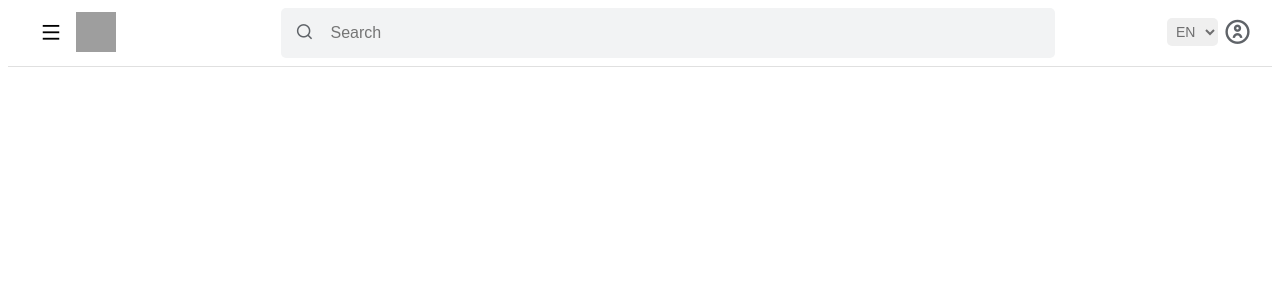
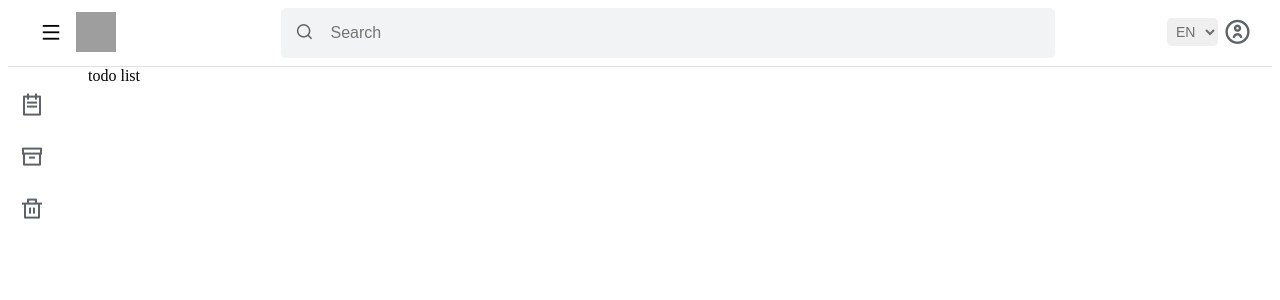
Before and after one commit to khairnabiyevaleyla/todo-react, a React (Vite) app: page / in a window 1280 px wide. Shown: the top 300 px of the page. Built offline with nearby package versions, Linux system fonts and the light colour scheme; grey boxes are pictures that could not be loaded.

Commit message:
Added  menu details at left side

```diff
--- a/src/App.tsx
+++ b/src/App.tsx
@@ -1,4 +1,5 @@
 import Navbar from "./components/navbar/Navbar"
+import ToDoContainer from "./components/todocontainer/ToDoContainer"
 
 
 function App() {
@@ -6,6 +7,7 @@ function App() {
   return (
     <>
    <Navbar/>
+   <ToDoContainer/>
     </>
   )
 }
--- /dev/null
+++ b/src/components/todocontainer/SideBar/SideBar.tsx
@@ -0,0 +1,33 @@
+import React, { useState } from "react";
+import style from "./sidebar.module.scss";
+import { useTranslation } from "react-i18next";
+
+const SideBar = () => {
+  const [isOpen, setIsOpen] = useState(false);
+  const { t } = useTranslation();
+
+  const sidebarItems = [
+    { icon: <i className="ri-todo-line"></i>, label: t("sidebar.lists") },
+    { icon: <i className="ri-archive-line"></i>, label: t("sidebar.archive") },
+    { icon: <i className="ri-delete-bin-line"></i>, label: t("sidebar.deleted") },
+  ];
+
+  return (
+    <div
+      className={`${style.sideBarContent} ${isOpen ? style.open : style.closed}`}
+    >
+      {sidebarItems.map((item, index) => (
+        <div
+          key={index}
+          className={style.sidebarItem}
+          onClick={() => setIsOpen((prev) => !prev)}
+        >
+          <span className={style.icon}>{item.icon}</span>
+          {isOpen && <span className={style.label}>{item.label}</span>}
+        </div>
+      ))}
+    </div>
+  );
+};
+
+export default SideBar;
--- /dev/null
+++ b/src/components/todocontainer/SideBar/sidebar.module.scss
@@ -0,0 +1,55 @@
+@use "@/styles/sidebar.scss" as *;
+
+.sideBarContent {
+  background: white;
+  height: 100vh;
+  transition: all 0.3s ease;
+  padding-top: 10px;
+}
+
+/* открытый сайдбар */
+.open {
+  width: 250px;
+  box-shadow: 5px 0 10px -5px rgba(0, 0, 0, .2);
+}
+
+/* закрытый сайдбар (только иконки) */
+.closed {
+  width: 70px;
+  box-shadow: none;
+}
+
+.sidebarItem {
+  display: flex;
+  align-items: center;
+  gap: 20px;
+  width: 100%;
+  margin-top: 5px;
+  border-radius: 0 30px 30px 0;
+  transition: background-color 0.3s ease;
+
+  &:hover {
+    background-color: $sidebarItemBGHoverColor;
+  }
+}
+
+.icon {
+  font-size: $sideBarIconSize;
+  color: $sideBarIconColor;
+  cursor: pointer;
+  border-radius: 50%;
+  padding: 10px 12px;
+  background: none;
+  transition: $sideBarIconTransition;
+
+  &:hover {
+    background-color: $sideBarIconBGHoverColor;
+  }
+}
+
+.label {
+  font-size: $sideBarLabelFontSize;
+  font-weight: 500;
+  color: $sideBarLabelColor;
+  white-space: nowrap;
+}
--- /dev/null
+++ b/src/components/todocontainer/ToDoContainer.tsx
@@ -0,0 +1,15 @@
+import SideBar from "./SideBar/SideBar";
+import style from "./todo.module.scss";
+
+const ToDoContainer = () => {
+  return (
+    <div className={style.toDoContainer}>
+      <div className={style.sideBarContainer}>
+        <SideBar />
+      </div>
+      <div>todo list</div>
+    </div>
+  );
+};
+
+export default ToDoContainer;
--- /dev/null
+++ b/src/components/todocontainer/todo.module.scss
@@ -0,0 +1,6 @@
+@use '@/styles/todo.scss' as *;
+
+.toDoContainer{
+    display: flex;
+    gap: 10px;
+}
--- a/src/i18n/az/translation.json
+++ b/src/i18n/az/translation.json
@@ -5,5 +5,10 @@
       "profile": "Profil",
       "logout": "Çıxış"
     }
-  }
+  },
+  "sidebar": {
+    "lists": "Siyahı",
+    "archive": "Arxiv",
+    "deleted": "Silinmiş"
 }
+}
--- a/src/i18n/en/translation.json
+++ b/src/i18n/en/translation.json
@@ -5,5 +5,10 @@
       "profile": "Profile",
       "logout": "Sign Out"
     }
-  }
+  },
+  "sidebar": {
+    "lists": "Lists",
+    "archive": "Archive",
+    "deleted": "Deleted"
 }
+}
--- a/src/i18n/ru/translation.json
+++ b/src/i18n/ru/translation.json
@@ -5,5 +5,10 @@
       "profile": "Профиль",
       "logout": "Выйти"
     }
-  }
+  },
+  "sidebar": {
+    "lists": "Список",
+    "archive": "Архив",
+    "deleted": "Удаленные"
 }
+}
--- /dev/null
+++ b/src/styles/sidebar.scss
@@ -0,0 +1,8 @@
+$sideBarIconSize: 24px;
+$sideBarIconColor: #5f6368;
+$sideBarIconTransitionTime: 0.3s;
+$sideBarIconTransition: all $sideBarIconTransitionTime ease;
+$sideBarIconBGHoverColor: #f2f3f4;
+$sideBarLabelFontSize: 16px;
+$sideBarLabelColor: #202124;
+$sidebarItemBGHoverColor: $sideBarIconBGHoverColor;
```
Also changed, not shown: src/styles/todo.scss (added).
